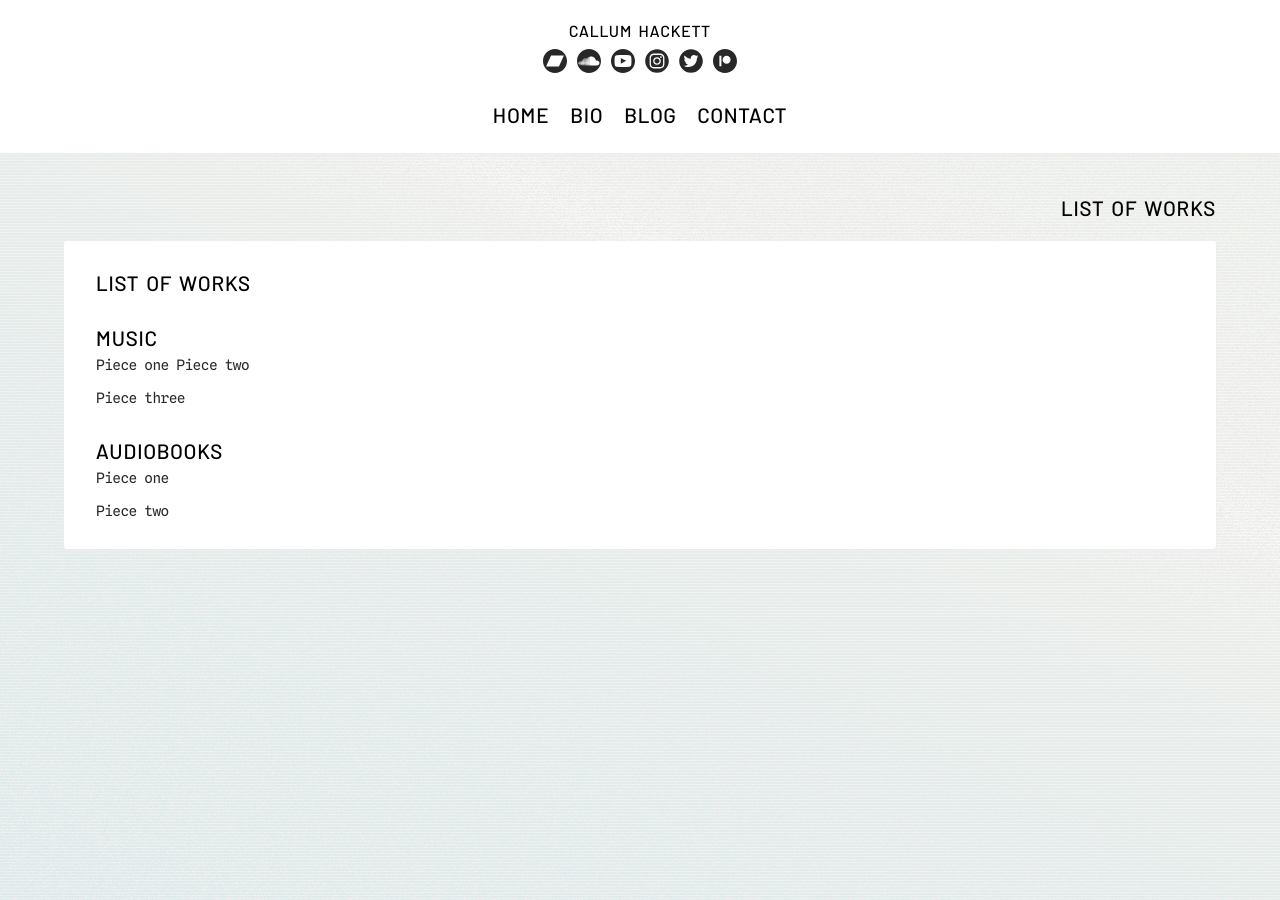
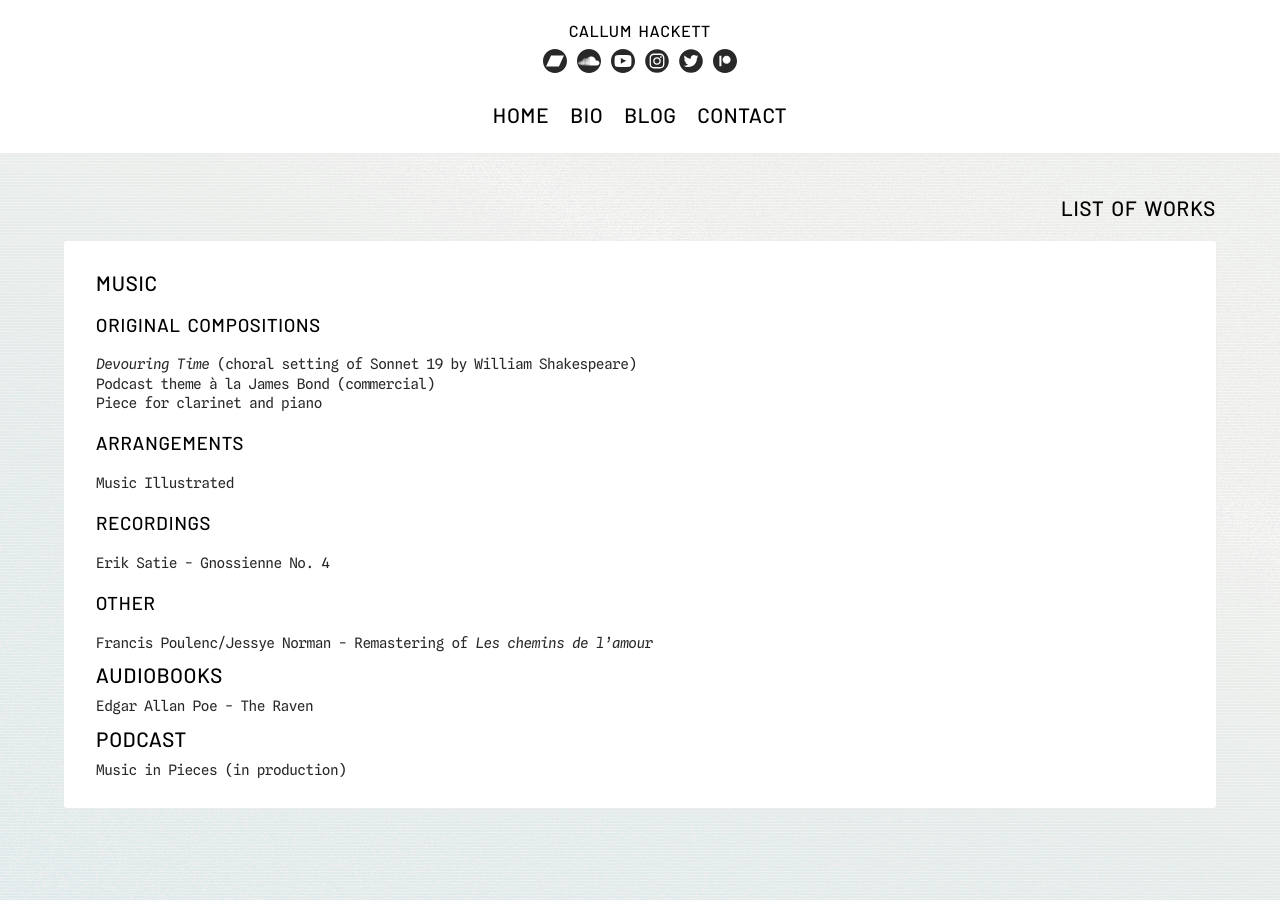
Before and after one commit to callumhackett/callumhackett.github.io, a Jekyll site: the page built from list_of_works.md, in a window 1280 px wide. Built offline with Jekyll 4.4.1, drawn with Linux system fonts in a browser that asks for light colours.

Commit message:
added list of works content

```diff
--- a/list_of_works.md
+++ b/list_of_works.md
@@ -13,17 +13,30 @@ nav_label: List of Works # label to appear in navbar; reference in _data/navbar.
 # image: # path to an image for social media shares, AR 1.9:1, typically 1200x630, begin with /
 # social_image_alt: # description of the social image
 ---
-# List of Works
+# Music
 
-## Music
+### Original Compositions
 
-Piece one
-Piece two
+*Devouring Time* (choral setting of Sonnet 19 by William Shakespeare)
+Podcast theme à la James Bond (commercial)
+Piece for clarinet and piano
 
-Piece three
+### Arrangements
 
-## Audiobooks
+Music Illustrated
 
-Piece one
+### Recordings
 
-Piece two
+Erik Satie - Gnossienne No. 4
+
+### Other
+
+Francis Poulenc/Jessye Norman - Remastering of *Les chemins de l'amour*
+
+# Audiobooks
+
+Edgar Allan Poe - The Raven
+
+# Podcast
+
+Music in Pieces (in production)
```
